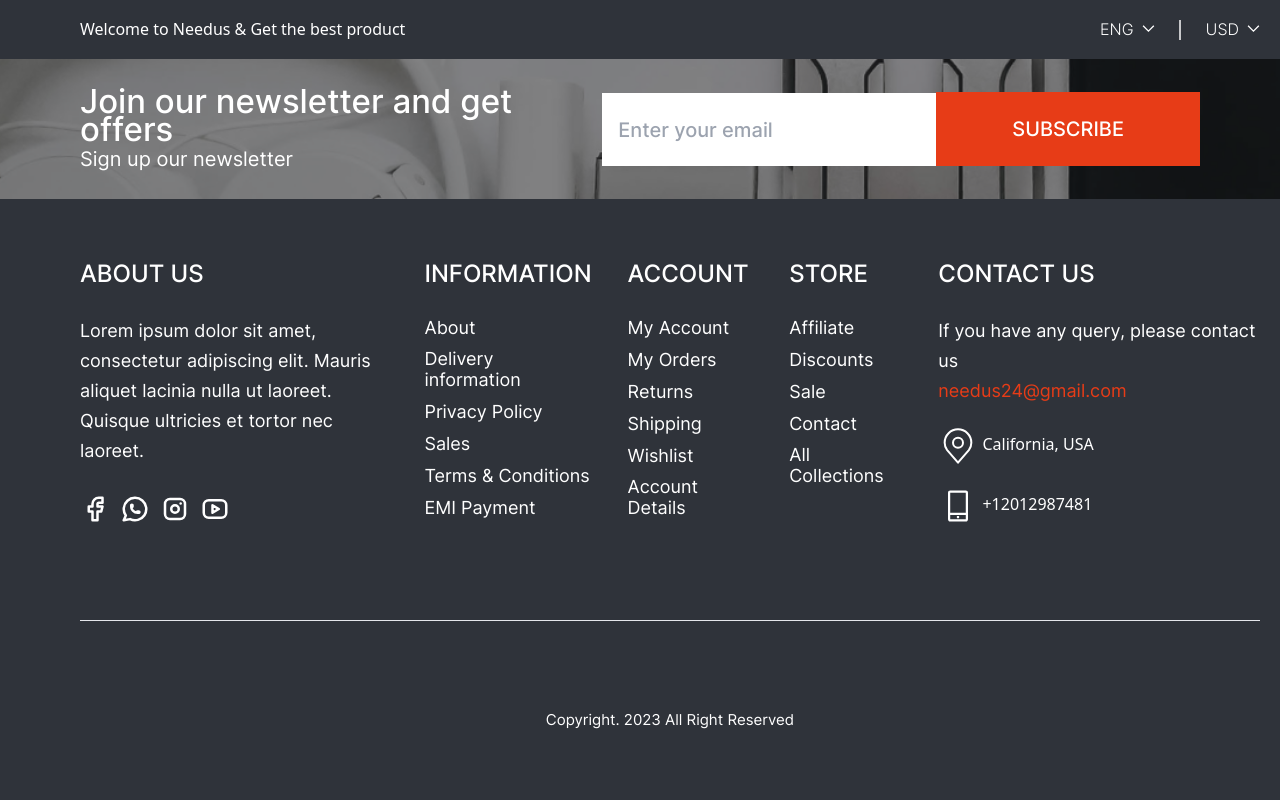
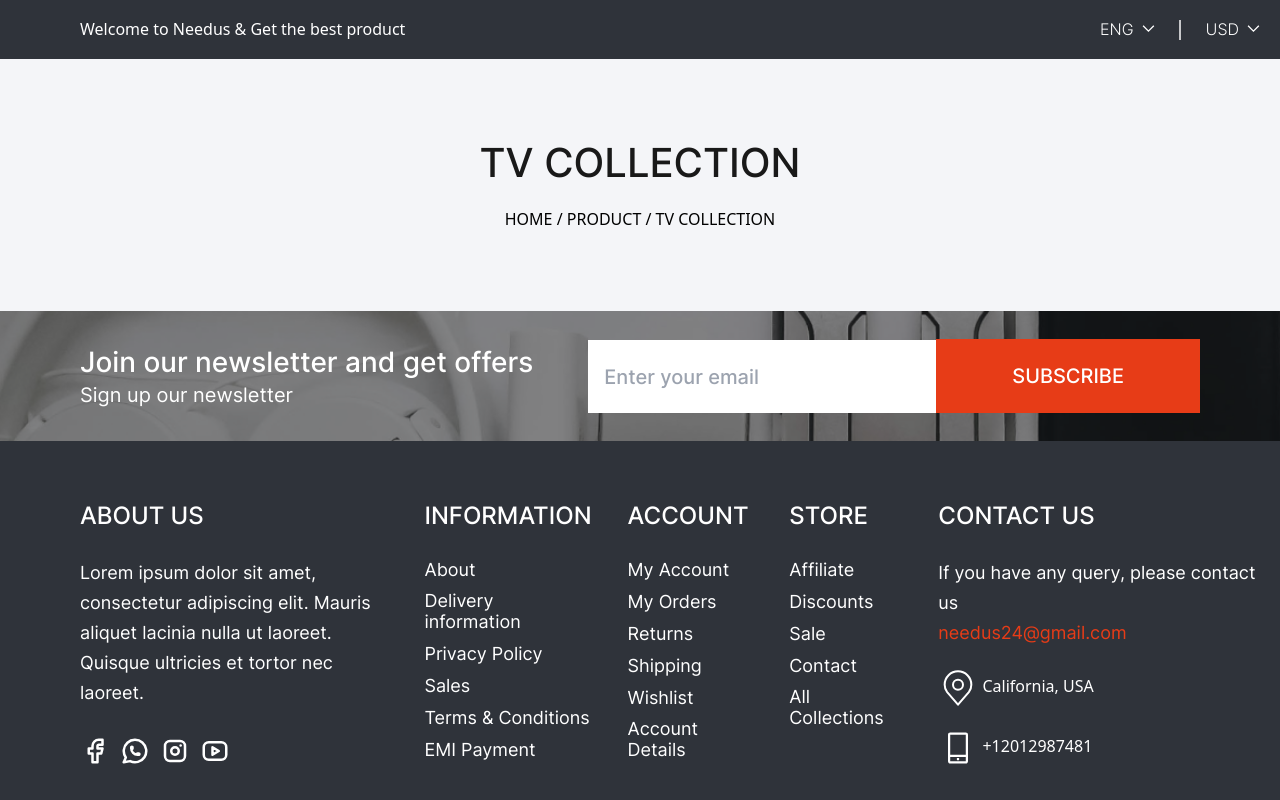
Before and after one commit to ronadabasha/needus, a Next.js app: page / in a window 1280 px wide. Shown: the top 800 px of the page. Built offline with nearby package versions, Linux system fonts and the light colour scheme.

Commit message:
Breadcrumbs section

```diff
--- a/app/page.tsx
+++ b/app/page.tsx
@@ -1,3 +1,4 @@
+import Breadcrumbs from "@/components/breadcrumbs";
 import MainHeader from "@/components/main-header";
 import Newsletter from "@/components/newsletter";
 import SiteFooter from "@/components/site-footer";
@@ -7,6 +8,7 @@ export default function Home() {
   return (
     <main className="min-h-screen">
       <MainHeader />
+      <Breadcrumbs />
       <Newsletter />
       <SiteFooter />
     </main>
--- /dev/null
+++ b/components/breadcrumbs.tsx
@@ -0,0 +1,14 @@
+const Breadcrumbs = () => {
+  return (
+    <div className="bg-[#F4F5F8] flex justify-center">
+      <div className="full max-w-8xl text-center uppercase py-4 md:py-20 px-">
+        <h1 className="h1-inter text-needus-black mb-1 md:mb-5 ">
+          TV Collection
+        </h1>
+        <span className="breadcrumb">Home / Product / Tv Collection</span>
+      </div>
+    </div>
+  );
+};
+
+export default Breadcrumbs;
--- a/typography.css
+++ b/typography.css
@@ -55,7 +55,7 @@
 		@apply font-inter font-semibold leading-[21px] text-[18px];
 	}
 	.newsletter-title-d{
-		@apply font-inter font-medium leading-[28px] text-[33px];
+		@apply font-inter font-medium leading-[33px] text-[28px];
 	}
 	.newsletter-subtitle-m{
 		@apply font-inter font-normal leading-[16px] text-[14px];
```
